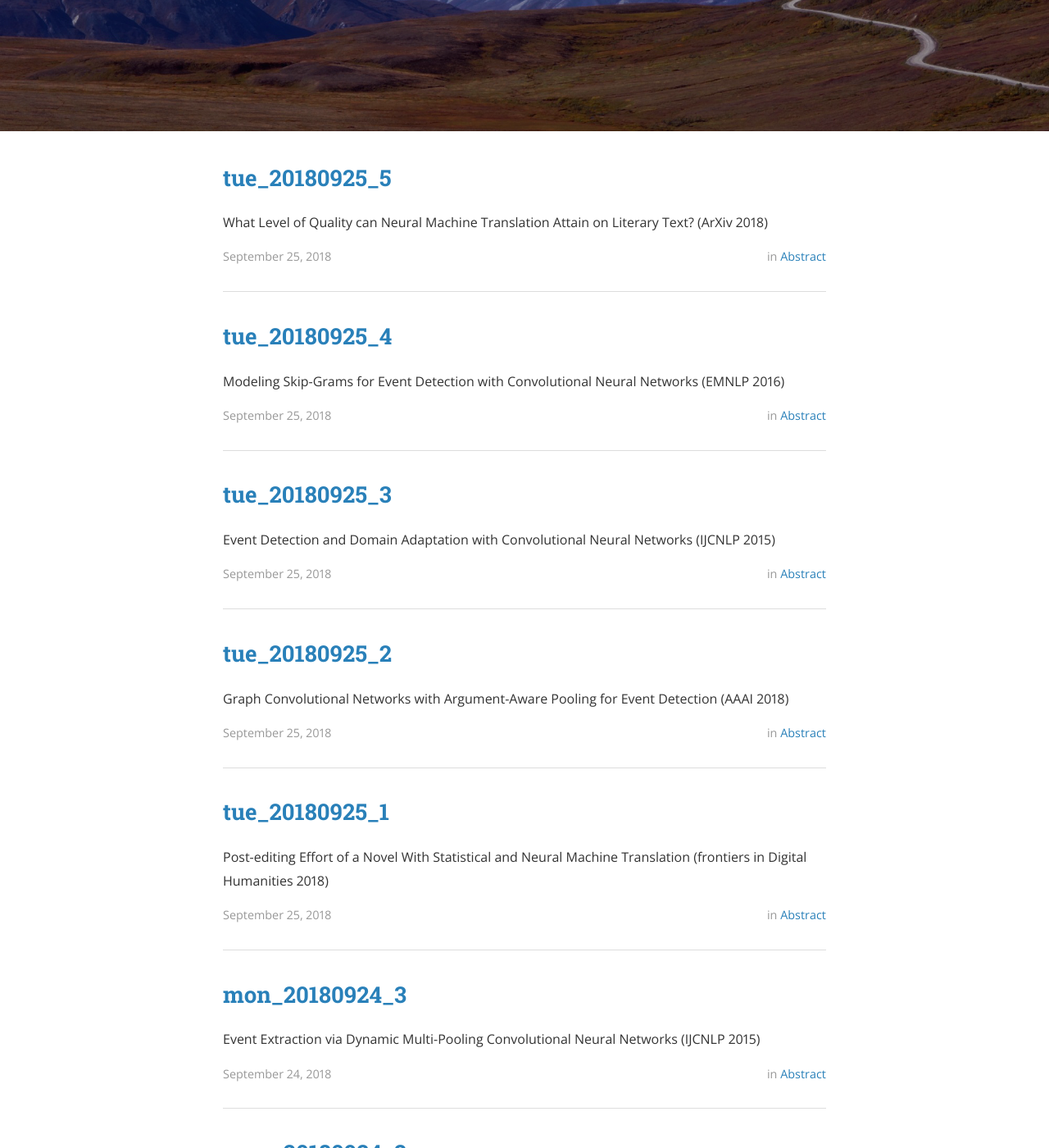
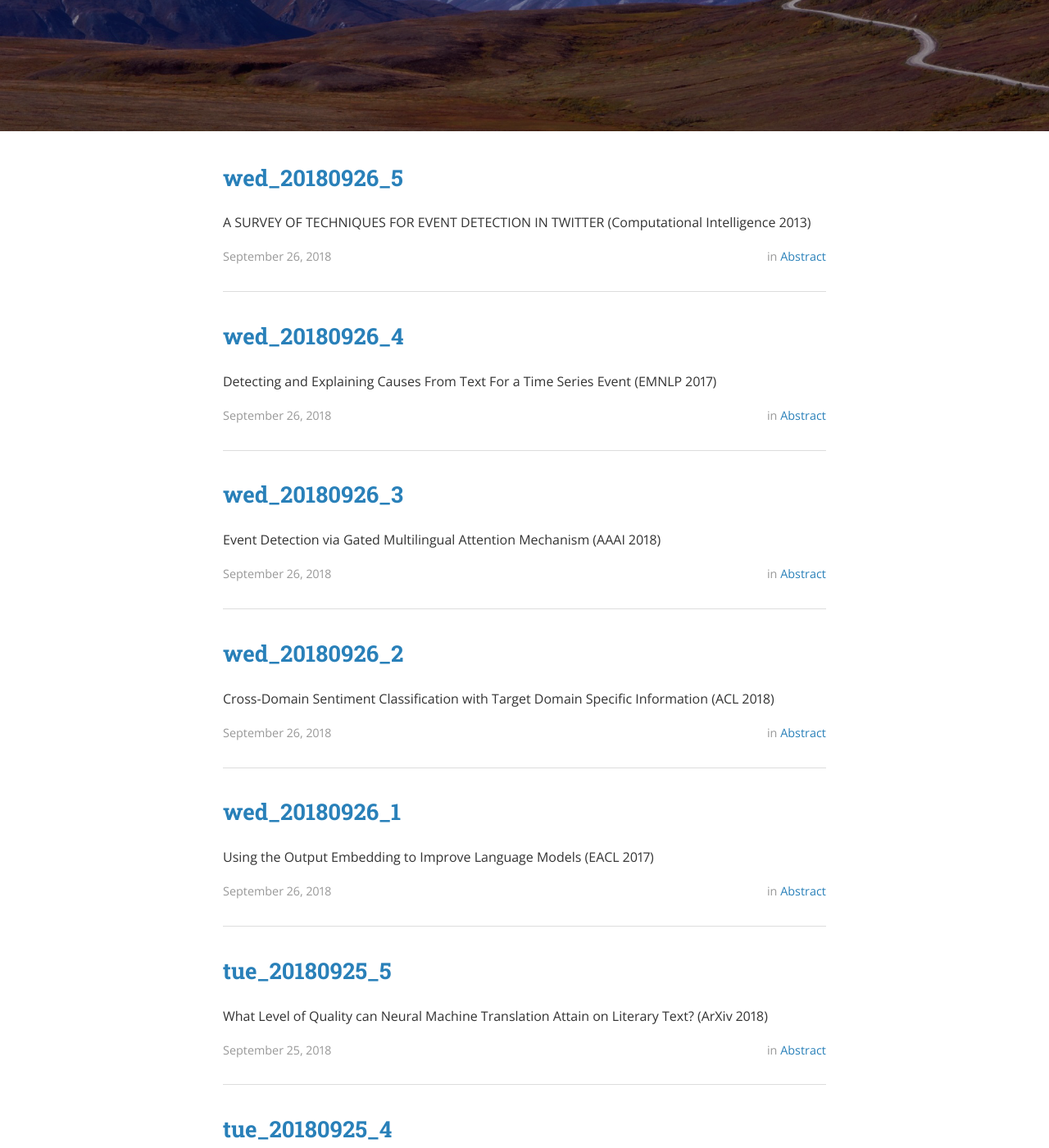
Before and after one commit to righ120/righ120.github.io, a Jekyll site: the page built from index.html, in a window 1280 px wide and 1400 px high, scrolled down 378 px. Shown: the whole window at 82% size. Built offline with Jekyll 4.4.1, drawn with Linux system fonts in a browser that asks for light colours; nearby versions of some CDN libraries; the list of posts is cut into pages by our own code; some of the changed text lies outside the part shown.

Commit message:
design change

```diff
--- /dev/null
+++ b/abstract/_posts/2018-09-26-1st-post.md
@@ -0,0 +1,24 @@
+---
+title : wed_20180926_1
+layout : post
+author : Heesoo Park
+tags : [WE]
+---
+
+<h3>Using the Output Embedding to Improve Language Models (EACL 2017) </h3>
+
+
+<p>
+
+<b>Ofir Press and Lior Wolf</b><br/>
+School of Computer Science<br/>
+Tel-Aviv University, Israel<br/>
+<em>{ofir.press,wolf}@cs.tau.ac.il</em><br/>
+
+</p>
+
+<hr />
+<p>
+Neural Net Language Model 에서 가장 꼭대기에 위치한 weight matrix가 word embedding vector로 사용될 수 있다는 것을 보여준다. 또한 input word embedding과 output word embedding을 동일하게 하는 것이 network의 size는 줄이고 성능은 유지할 수 있게 한다는 것을 실험적으로 증명한다.
+또한 Output embedding을 정규화하는 새로운 방법을 제안한다. 이 방법으로 perplexity를 상당폭 감소 시킬 수 있었다.
+</p>
--- /dev/null
+++ b/abstract/_posts/2018-09-26-2nd-post.md
@@ -0,0 +1,24 @@
+---
+title : wed_20180926_2
+layout : post
+author : Heesoo Park
+tags : [Text_classificaton]
+---
+
+<h3>Cross-Domain Sentiment Classification with Target Domain Specific Information (ACL 2018) </h3>
+
+
+<p>
+
+<b>Minlong Peng, Qi Zhang, Yu-gang Jiang, Xuanjing Huang</b><br/>
+Shanghai Key Laboratory of Intelligent Information Processing, Fudan University<br/>
+School of Computer Science, Fudan University<br/>
+825 Zhangheng Road, Shanghai, China<br/>
+<em>{mlpeng16,qz,ygj,xjhuang}@fudan.edu.cn</em><br/>
+
+</p>
+
+<hr />
+<p>
+Classification task를 수행하고자 할 때, target domain에서의 data가 부족한 경우가 있다. 이때 다른 domain에서 data를 가져와 학습을 시키는 방식을 제안한다. 먼저 domain-invariant data들로 먼저 학습을 시키고 약간의 domain-specific한 data로 학습을 시킨다. 이때, domain-invariant, domain-specific한 표현들을 data내에서 추출하는 방법을 제안한다.
+</p>
--- /dev/null
+++ b/abstract/_posts/2018-09-26-3rd-post.md
@@ -0,0 +1,26 @@
+---
+title : wed_20180926_3
+layout : post
+author : Heesoo Park
+tags : [ED]
+---
+
+<h3>Event Detection via Gated Multilingual Attention Mechanism (AAAI 2018) </h3>
+
+
+<p>
+
+<b>Jian Liu<sup>1,2</sup>, Yubo Chen<sup>1</sup>, Kang Liu<sup>1,2</sup>, Jun Zhao<sup>1,2</sup></b><br/>
+<sup>1</sup> National Laboratory of Pattern Recognition, Institute of Automation,<br/>
+Chinese Academy of Sciences, Beijing, 100190, China<br/>
+<sup>2</sup> University of Chinese Academy of Sciences, Beijing, 100049, China<br/>
+<em>{jian.liu, yubo.chen, kliu, jzhao}@nlpr.ia.ac.cn</em><br/>
+
+
+</p>
+
+<hr />
+<p>
+기존의 event detection 문제에서는 오직 1개 국어 data에서만 학습이 이루어졌기 때문에, 다른 언어에서 제공하는 정보를 활용하기가 어려웠고 활용할 데이터가 부족한 현상이 발생했다. 이 논문에선 다국어를 지워하는 Event Detection Framework를 제안한다. 데이터 부족 문제를 해결하기 위해 context attention mechanism으로 multiligual data에서 consistent info를 이용하였고, 데이터의 모호함이 문제가 될 때는 multiligual data의 complement data를 이용하였다.
+(abstract 만 읽고는 내용을 파악하기 힘듬. 추가로 더 읽고 리뷰할 예정. IJCNLP에서 CNN 모델을 제안했던 Yubo가 AAAI에서도 동시에 냈다. 두 사람의 연구 방향을 비교하는 것도 재밌겠다.)
+</p>
--- /dev/null
+++ b/abstract/_posts/2018-09-26-4th-post.md
@@ -0,0 +1,30 @@
+---
+title : wed_20180926_4
+layout : post
+author : Heesoo Park
+tags : [Causality_Detection]
+---
+
+<h3>Detecting and Explaining Causes From Text For a Time Series Event (EMNLP 2017) </h3>
+
+
+<p>
+
+<b>Dongyeop Kang, Varun Gangal, Ang Lu, Zheng Chen, Eduard Hovy</b><br/>
+Language Technology Institute<br/>
+Carnegie Mellon University<br/>
+<em>{dongyeok,vgangal,alu1,zhengc1,hovy}@cs.cmu.edu</em><br/>
+
+
+</p>
+
+<hr />
+<p>
+ 인과 관계를 추출해내는 task에서 Granger causality를 기반으로 원인 관계를 탐지하는 방법을 제안한다. 이 원인 관계의 source data가 되는 것은 N-gram, topic, sentiment 그리고 그들 간의 구성이다. 원인 관계의 대상이 되는 entity를 추출해내는 과정은 commonsense를 기반으로 한다. 또한 이 원인 관계의 해석을 위해, neural reasoning algorithm을 사용한다.
+ 이 알고리즘은 commonsense를 바탕으로 다음 원인 단계를 예측하는 방식(?)으로 학습되었다. 이 모델을 통해 symbolic 하면서도 neural network에 적합한 representation을 사용할 수 있게 한다.
+ <br/>
+ <sup>**</sup> <em>Granger causality : 두개의 시계열 데이터에서 변수 A(한 시계열)의 과거 데이터와 변수 B(다른 한 시계열)의 과거 데이터의 결합으로 A를 선형 예측했을 때 B의 과거 데이터로만 선형 예측한 것이 더 유의미하고 예측에 도움을 줬다면 그것을 그레인저 인과(Granger causality)가 있다고 말한다.</em>
+ <br/><br/>
+ 무슨 내용인지 잘 이해가 안가는군...
+
+</p>
--- /dev/null
+++ b/abstract/_posts/2018-09-26-5th-post.md
@@ -0,0 +1,23 @@
+---
+title : wed_20180926_5
+layout : post
+author : Heesoo Park
+tags : [ED]
+---
+
+<h3>A SURVEY OF TECHNIQUES FOR EVENT DETECTION IN TWITTER (Computational Intelligence 2013) </h3>
+
+
+<p>
+
+<b>FARZINDAR ATEFEH AND WAEL KHREICH</b><br/>
+NLP Technologies Inc., Montreal, QC, Canada<br/>
+
+
+</p>
+
+<hr />
+<p>
+TWITTER data 내에서의 ED task 방법에 대한 survey 논문. twitter data는 의미없고 잘못된 정보들이 많기 때문에 이를 어떻게 처리하여 event detection을 할것인지를 중점을 두고 조사함.
+
+</p>
```
Also changed, not shown: abstract/_posts/2018-09-25-5th-post.md (+1 -0 lines), 2 other files.
